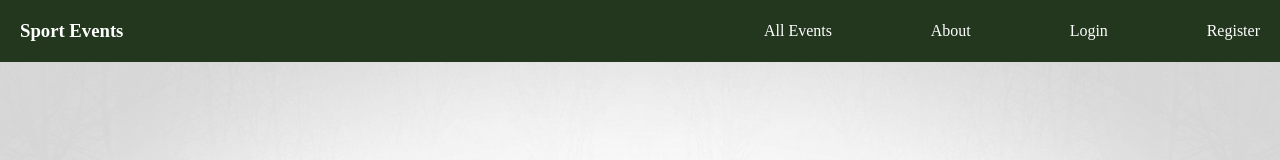
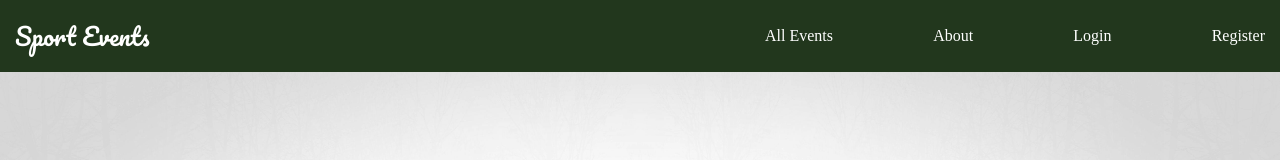
Before and after one commit to KrasenBoychev/Sport-Events-Angular, an Angular app in the folder sport-events-app/: page / in a window 1280 px wide. Shown: the top 160 px of the page. Built offline with nearby package versions, Linux system fonts and the light colour scheme; no server answers.

Commit message:
header heading font style and padding updated

```diff
--- a/sport-events-app/src/app/header/header.component.css
+++ b/sport-events-app/src/app/header/header.component.css
@@ -1,12 +1,16 @@
 header {
     display: flex;
     align-items: center;
-    padding: 20px;
+    padding: 15px;
     color: #fff;
     background-color:#22371d;
 }
 
 header > h3 {
+    font-family: "Pacifico", cursive;
+    font-weight: 400;
+    font-style: normal;
+    font-size: 1.5rem;
     flex: 0 0 60%;
 }
 
```
